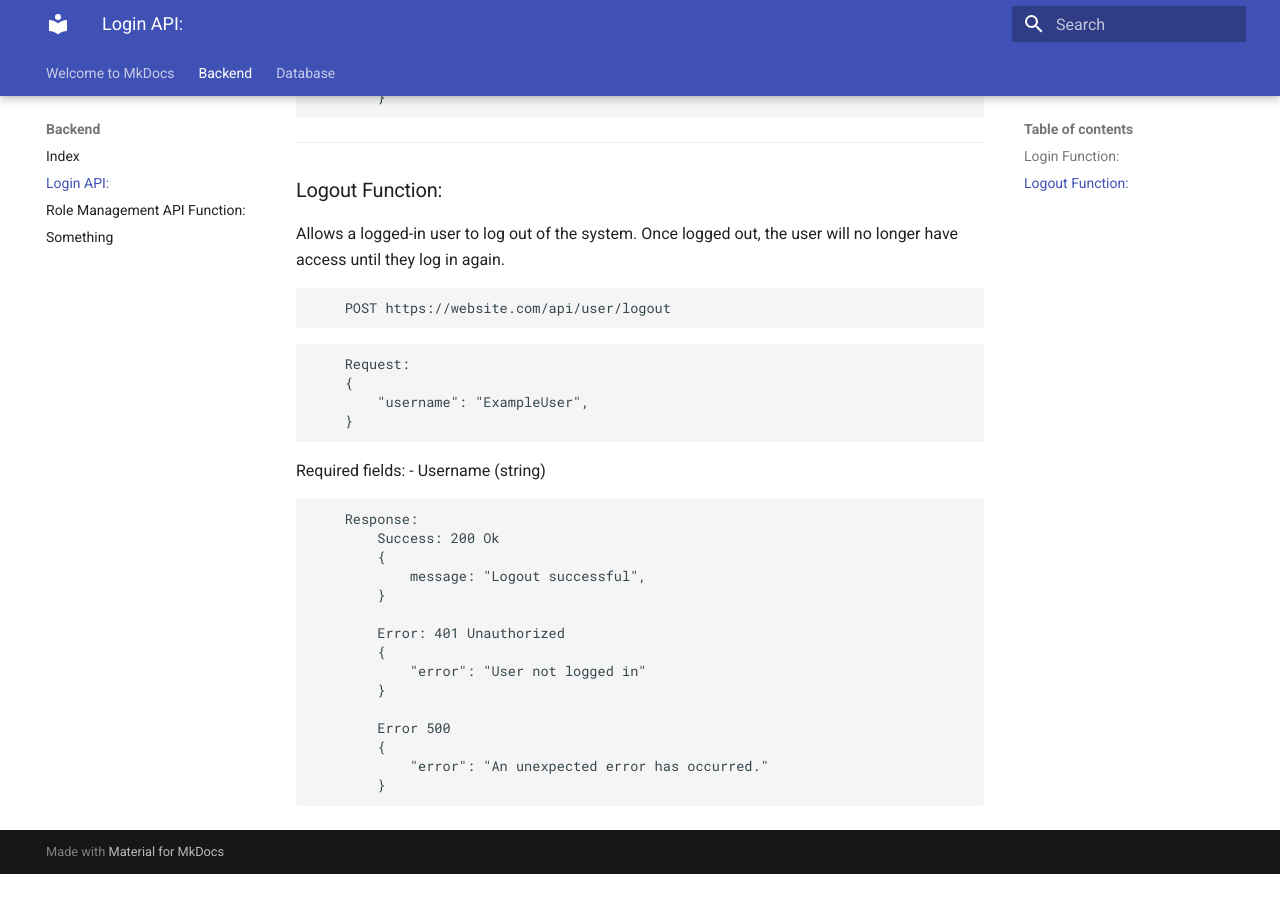
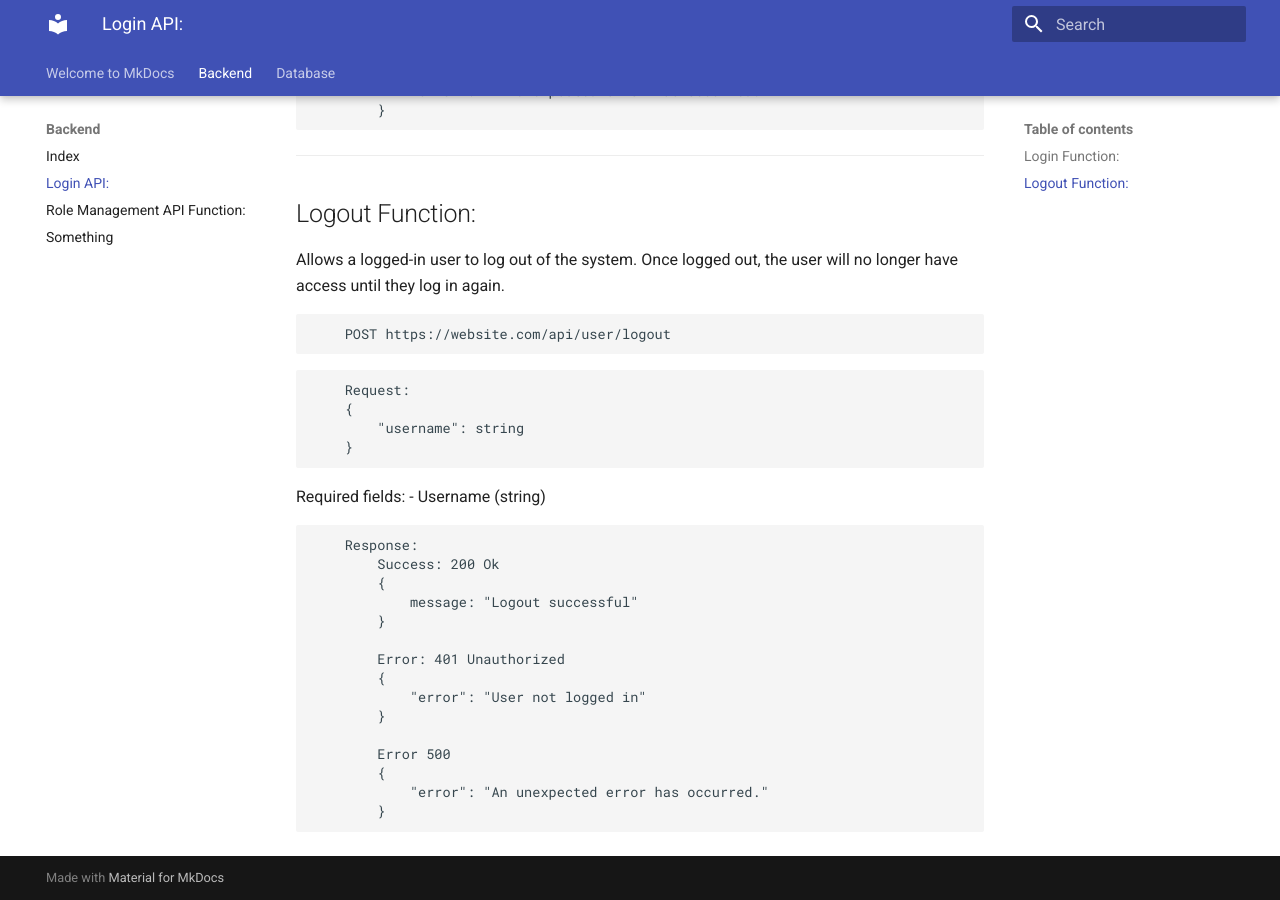
Before and after one commit to CityOfOrlando-2025/COOL, an MkDocs documentation site: the page built from documentation/docs/backend/LoginAPI.md, in a window 1280 px wide and 900 px high, scrolled down 1207 px. Built offline with MkDocs 1.6.1 and Material for MkDocs 9.7.7, drawn with Linux system fonts in a browser that asks for light colours; before the commit the page ends 2081 px from its top, so only the background shows below that; some of the changed text lies outside the part shown.

Commit message:
Fixed header levels and changed example strings to "strings"

````diff
--- a/documentation/docs/backend/LoginAPI.md
+++ b/documentation/docs/backend/LoginAPI.md
@@ -3,7 +3,7 @@
 
 ---
 
-### Login Function:
+## Login Function:
 Users must provide a username and password to log in. Failed logins return error messages. Only registered users, employee and admin, can log in.
 
 ```javascript
@@ -13,8 +13,8 @@
 ```javascript
     Request:
 	{
- 	    "username": "ExampleUser",
- 	    "password": "SecurePassword#123"
+ 	    "username": string
+ 	    "password": string
     }
 
 ```
@@ -58,7 +58,7 @@
 
 ---
 
-### Logout Function:
+## Logout Function:
 Allows a logged-in user to log out of the system. Once logged out, the user will no longer have access until they log in again.
 
 ```javascript
@@ -68,7 +68,7 @@
 ```javascript
     Request:
 	{
- 	    "username": "ExampleUser",
+ 	    "username": string
     }
 ```
 Required fields:
@@ -78,7 +78,7 @@
     Response:
         Success: 200 Ok
         {
-            message: "Logout successful",
+            message: "Logout successful"
         }
 
         Error: 401 Unauthorized
````
